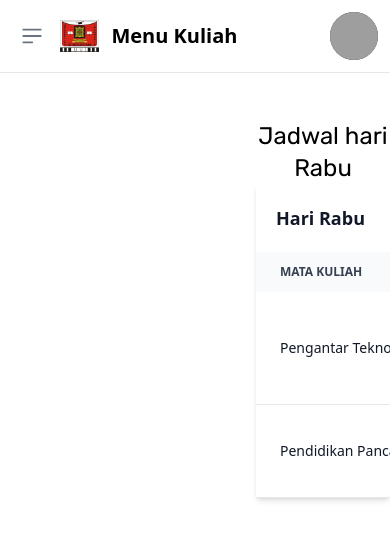
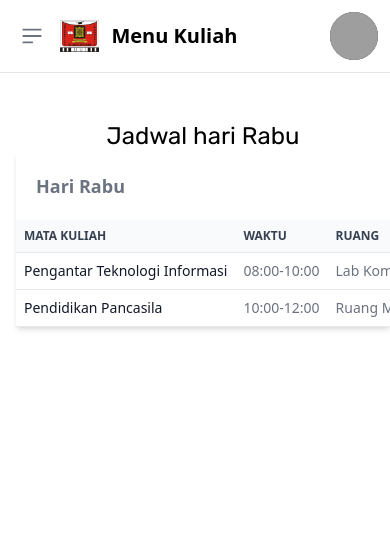
Before and after one commit to djaroephon/MenuKuliah, a Vue app: page /jadwal in a window 390 px wide. Shown: the top 540 px of the page. Built offline with nearby package versions, Linux system fonts and the light colour scheme; grey boxes are pictures that could not be loaded.

Commit message:
update responsive

```diff
--- a/src/views/JadwalView.vue
+++ b/src/views/JadwalView.vue
@@ -1,23 +1,27 @@
 <script setup>
 import { ref } from 'vue';
 
-const day = new Date().toLocaleDateString('ind',{weekday: 'long'});
+const day = new Date().toLocaleDateString('ind', { weekday: 'long' });
 
 const roster = ref([
-  { hari: 'Senin', jadwal:[{ jam: '08:00-10:00', matkul: 'Algoritma Pemrograman'}], ruang:'Lab Komputer', dosen:'Pak Mahendar Dwi Payana' },
-  {hari: 'Selasa', jadwal:[{ jam: '10:00-12:00', matkul: 'Agama Islam'}], ruang:'Ruang C lt 2', dosen:'Pak Burhan' },
-  {hari: 'rabu', jadwal:[
-      {jam: '08:00-10:00', matkul: 'Pengantar Teknologi Informasi', ruang:'Lab Komputer', dosen:'Buk Desita Ria Yusian'} ,
-      {jam:'10:00-12:00', matkul: 'Pendidikan Pancasila', ruang:'Ruang M lt 3', dosen:'Pak Maya Surya'}
-  ]},
-  {hari: 'Kamis', jadwal:[
-    {jam:'10:00-12:00', matkul:'Pengenalan pemograman', ruang:'Lab Komputer', dosen:'Pak Muammar'},
-    {jam:'14:00-17:00', matkul:'KONSEP SISTEM INFORMASI', ruang: 'Lab Komputer', dosen:'Buk Putri Seriyanti'}
-  ]},
-  {hari: 'Jumat', jadwal:[{jam:'14:00-17:00', matkul:'Matematika diskrit'}], ruang:'Ruang C lt 2', dosen:'Buk Mutiawati '}
+  { hari: 'Senin', jadwal: [{ jam: '08:00-10:00', matkul: 'Algoritma Pemrograman' }], ruang: 'Lab Komputer', dosen: 'Pak Mahendar Dwi Payana' },
+  { hari: 'Selasa', jadwal: [{ jam: '10:00-12:00', matkul: 'Agama Islam' }], ruang: 'Ruang C lt 2', dosen: 'Pak Burhan' },
+  {
+    hari: 'Rabu', jadwal: [
+      { jam: '08:00-10:00', matkul: 'Pengantar Teknologi Informasi', ruang: 'Lab Komputer', dosen: 'Buk Desita Ria Yusian' },
+      { jam: '10:00-12:00', matkul: 'Pendidikan Pancasila', ruang: 'Ruang M lt 3', dosen: 'Pak Maya Surya' }
+    ]
+  },
+  {
+    hari: 'Kamis', jadwal: [
+      { jam: '10:00-12:00', matkul: 'Pengenalan Pemrograman', ruang: 'Lab Komputer', dosen: 'Pak Muammar' },
+      { jam: '14:00-17:00', matkul: 'KONSEP SISTEM INFORMASI', ruang: 'Lab Komputer', dosen: 'Buk Putri Seriyanti' }
+    ]
+  },
+  { hari: 'Jumat', jadwal: [{ jam: '14:00-17:00', matkul: 'Matematika Diskrit' }], ruang: 'Ruang C lt 2', dosen: 'Buk Mutiawati ' }
 ]);
 
-const getTodayRoster = () =>{
+const getTodayRoster = () => {
   const todaySchedule = roster.value.find(r => r.hari.toLowerCase() === day.toLowerCase());
 
   if (todaySchedule) {
@@ -32,64 +36,59 @@ const getTodayRoster = () =>{
   return todaySchedule;
 }
 
-const todayRoster = ref(getTodayRoster())
-
-
-
+const todayRoster = ref(getTodayRoster());
 
 </script>
 
 <template>
-  <div class="ml-64 mt-10 pt-20">
+  <div class="ml-4 mt-10 pt-20 lg:ml-64">
     <h5 id="dayName" class="text-center text-2xl">Jadwal hari {{ day }}</h5>
     <div class="relative overflow-x-auto shadow-md sm:rounded-lg">
-    <table class="w-full text-sm text-left rtl:text-right text-gray-500 dark:text-gray-400">
-        <caption class="p-5 text-lg font-semibold text-left rtl:text-right text-gray-900 bg-white dark:text-white dark:bg-gray-800">
+      <table class="min-w-full text-sm text-left text-gray-500 dark:text-gray-400">
+        <caption class="p-5 text-lg font-semibold text-left bg-white dark:bg-gray-800 dark:text-white">
           Hari {{ day }}
         </caption>
         <thead class="text-xs text-gray-700 uppercase bg-gray-50 dark:bg-gray-700 dark:text-gray-400">
           <tr>
-                <th scope="col" class="px-6 py-3">
-                    Mata kuliah
-                </th>
-                <th scope="col" class="px-6 py-3">
-                    Waktu
-                </th>
-                <th scope="col" class="px-6 py-3">
-                    Ruang
-                </th>
-                <th scope="col" class="px-6 py-3">
-                    Dosen
-                </th>
+            <th scope="col" class="px-2 py-3 md:px-6 md:py-3">Mata kuliah</th>
+            <th scope="col" class="px-2 py-3 md:px-6 md:py-3">Waktu</th>
+            <th scope="col" class="px-2 py-3 md:px-6 md:py-3">Ruang</th>
+            <th scope="col" class="px-2 py-3 md:px-6 md:py-3">Dosen</th>
           </tr>
         </thead>
         <tbody>
-            <tr class="bg-white border-b dark:bg-gray-800 dark:border-gray-700" v-for="(item, index) in todayRoster?.jadwal" :key="index">
-                <th scope="row" class="px-6 py-4 font-medium text-gray-900 whitespace-nowrap dark:text-white">
+          <tr v-for="(item, index) in todayRoster?.jadwal" :key="index" class="bg-white border-b dark:bg-gray-800 dark:border-gray-700">
+            <th scope="row" class="px-2 py-4 font-medium text-gray-900 whitespace-nowrap dark:text-white">
               {{ item.matkul }}
             </th>
-                <td class="px-6 py-4">
-                    {{ item.jam }}
-                </td>
-                <td class="px-6 py-4">
-                    {{ item.ruang }}
-                </td>
-                <td class="px-6 py-4">
-                    {{ item.dosen }}
-                </td>
+            <td class="px-2 py-4">{{ item.jam }}</td>
+            <td class="px-2 py-4">{{ item.ruang }}</td>
+            <td class="px-2 py-4">{{ item.dosen }}</td>
           </tr>
         </tbody>
       </table>
     </div>
-
   </div>
 </template>
 
 <style scoped>
 @import url('https://fonts.googleapis.com/css2?family=Rubik:ital,wght@0,300..900;1,300..900&display=swap');
 
-#dayName{
-  font-family:"Rubik", sans-serif ;
+#dayName {
+  font-family: "Rubik", sans-serif;
 }
 
+@media (max-width: 640px) {
+  table {
+    display: block;
+    overflow-x: auto;
+    white-space: nowrap;
+  }
+
+  th, td {
+    padding: 8px;
+    text-align: left;
+    border-bottom: 1px solid #eaeaea;
+  }
+}
 </style>
```
Lines whose indentation alone changed are shown as unchanged.
